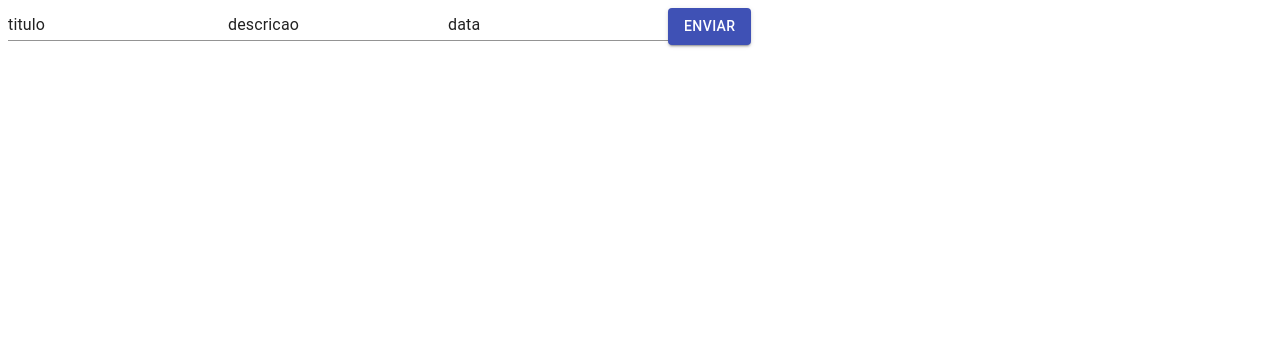
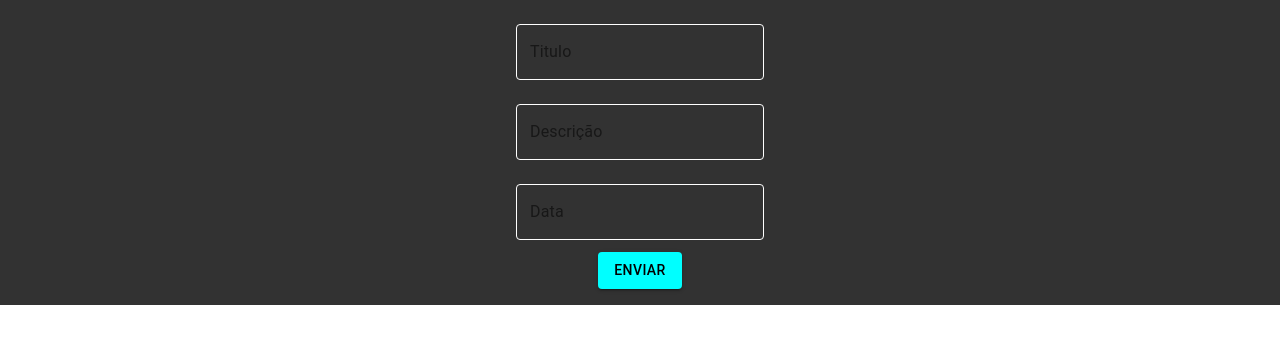
Before and after one commit to OthonBruck/HooksToDo, a React (Create React App) app: page / in a window 1280 px wide. Shown: the top 344 px of the page. Built offline with nearby package versions, Linux system fonts and the light colour scheme.

Commit message:
feat: Montagem do Grid e inserção de inputs

```diff
--- a/src/App.js
+++ b/src/App.js
@@ -1,7 +1,7 @@
 import React from "react";
-import Inserir from "./components/Inserir";
+import Formulario from "./components/Formulario";
 
 function App() {
-  return <Inserir />;
+  return <Formulario />;
 }
 export default App;
--- /dev/null
+++ b/src/components/Formulario.js
@@ -0,0 +1,86 @@
+import { Button, TextField } from "@material-ui/core";
+import React from "react";
+import { useForm, Controller } from "react-hook-form";
+import Grid from "@material-ui/core/Grid";
+import { makeStyles } from "@material-ui/core/styles";
+
+const useStyles = makeStyles((theme) => ({
+  root: {
+    flexGrow: 1,
+    "& label.Mui-focused": {
+      color: "#00FFFF",
+    },
+    "& .MuiOutlinedInput-root": {
+      "& fieldset": {
+        borderColor: "white",
+      },
+      "&:hover fieldset": {
+        borderColor: "black",
+      },
+      "&.Mui-focused fieldset": {
+        borderColor: "#00FFFF",
+      },
+    },
+  },
+  xD: {
+    backgroundColor: "#323232",
+    display: "flex",
+    justifyContent: "center",
+    alignItems: "center",
+    padding: theme.spacing(2),
+  },
+  gridItem: {
+    display: "flex",
+    justifyContent: "center",
+    alignItems: "center",
+  },
+  buttons: {
+    backgroundColor: "#00FFFF",
+    color: "black",
+  },
+}));
+
+export default function Formulario() {
+  const classes = useStyles();
+  const { handleSubmit, control } = useForm();
+
+  const onSubmit = (data) => console.log(data);
+
+  return (
+    <div className={classes.root}>
+      <form onSubmit={handleSubmit(onSubmit)}>
+        <Grid container spacing={3} className={classes.xD}>
+          <Grid item className={classes.gridItem} xs={12}>
+            <Controller
+              as={<TextField variant="outlined" label="Titulo" />}
+              name="titulo"
+              control={control}
+            />
+          </Grid>
+          <Grid item className={classes.gridItem} xs={12}>
+            <Controller
+              as={<TextField variant="outlined" label="Descrição" />}
+              name="descricao"
+              control={control}
+            />
+          </Grid>
+          <Grid item className={classes.gridItem} xs={12}>
+            <Controller
+              as={<TextField variant="outlined" label="Data" />}
+              name="data"
+              control={control}
+            />
+          </Grid>
+          <Button
+            className={classes.buttons}
+            type="submit"
+            variant="contained"
+            color="primary"
+          >
+            Enviar
+          </Button>
+        </Grid>
+      </form>
+    </div>
+  );
+}
--- a/src/components/Inserir.js
+++ /dev/null
@@ -1,38 +0,0 @@
-import { Button } from "@material-ui/core";
-import MaterialUIInput from "@material-ui/core/Input";
-import React from "react";
-import { useForm, Controller } from "react-hook-form";
-
-export default function Inserir() {
-  const { handleSubmit, watch, control } = useForm();
-
-  const onSubmit = (data) => console.log(data);
-
-  console.log(watch("firstName"));
-
-  return (
-    <form onSubmit={handleSubmit(onSubmit)}>
-      <Controller
-        as={MaterialUIInput}
-        name="titulo"
-        control={control}
-        defaultValue="titulo"
-      />
-      <Controller
-        as={MaterialUIInput}
-        name="descricao"
-        control={control}
-        defaultValue="descricao"
-      />
-      <Controller
-        as={MaterialUIInput}
-        name="data"
-        control={control}
-        defaultValue="data"
-      />
-      <Button type="submit" variant="contained" color="primary">
-        enviar
-      </Button>
-    </form>
-  );
-}
```
